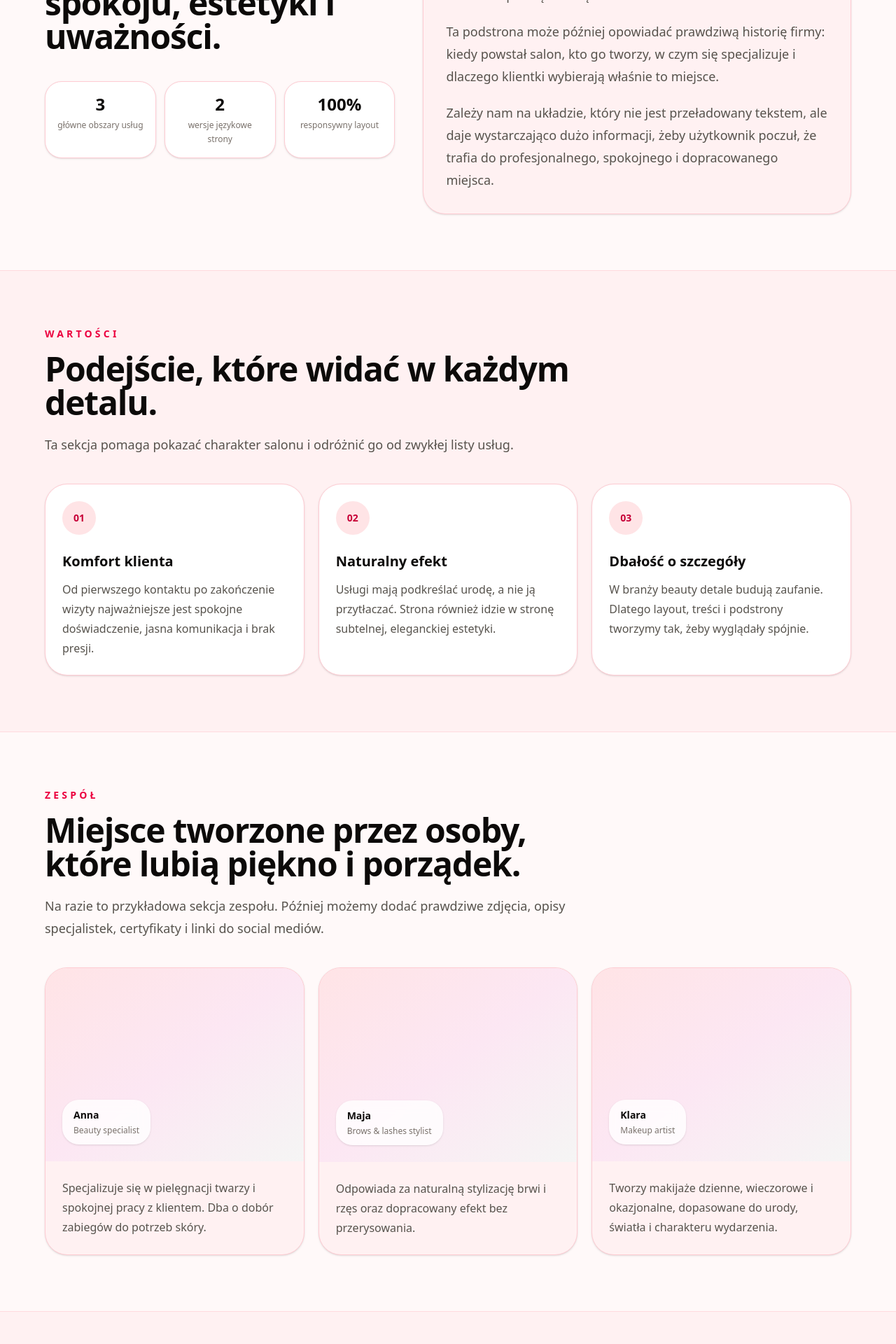
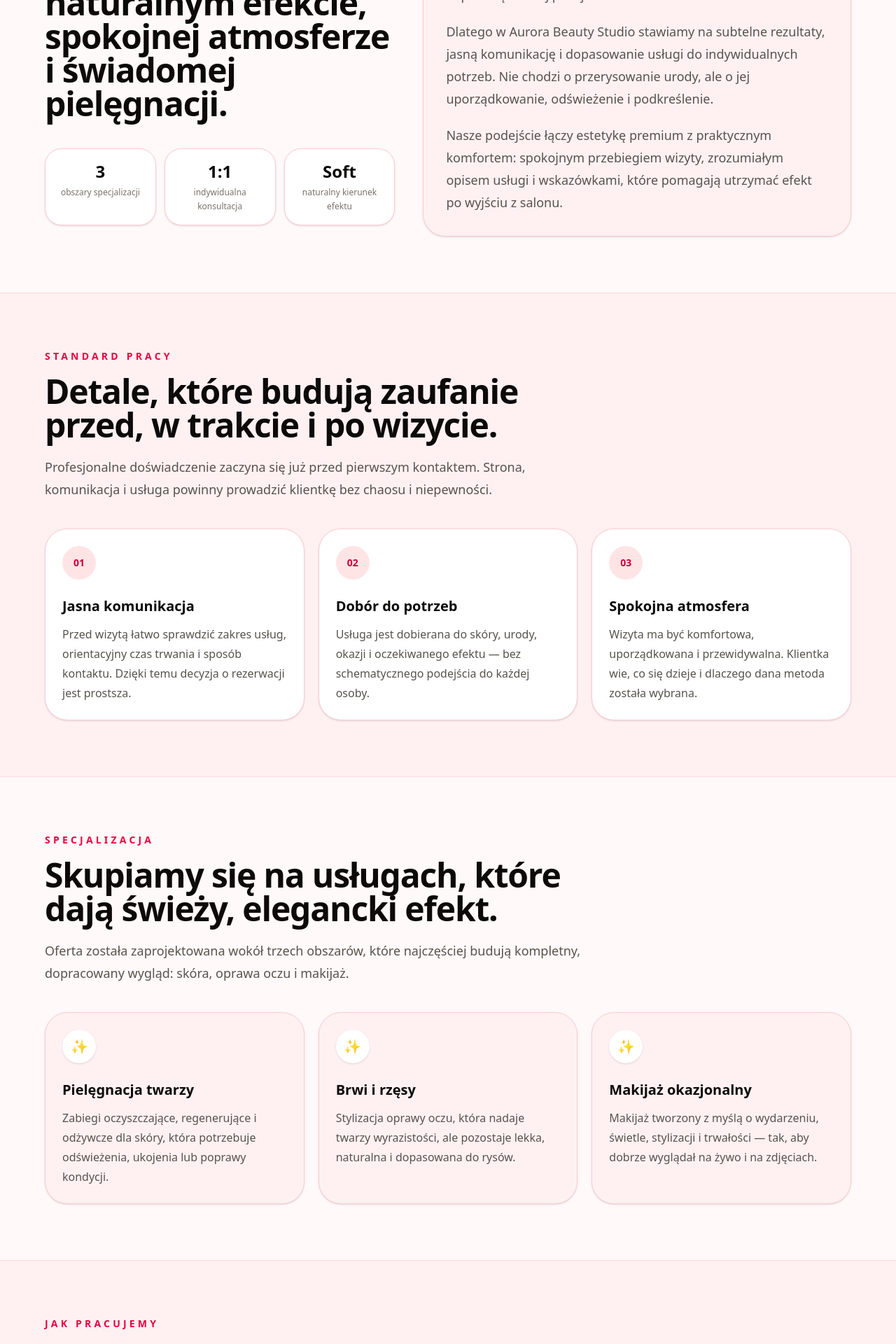
Before and after one commit to PiotrZandecki/aurora-beauty-site, a Next.js app: page /about in a window 1280 px wide. Shown: the part 800-2720 px from the top of the page at 70% size. Built offline with nearby package versions, Linux system fonts and the light colour scheme.

Commit message:
Finalize business about page

```diff
--- a/src/app/about/page.tsx
+++ b/src/app/about/page.tsx
@@ -20,11 +20,11 @@ export default function AboutPage() {
         <div className="mx-auto grid max-w-6xl gap-10 md:grid-cols-[0.9fr_1.1fr] md:items-start">
           <div>
             <p className="mb-4 text-sm font-semibold uppercase tracking-[0.3em] text-rose-600 dark:text-rose-300">
-              {content.storyEyebrow}
+              {content.approachEyebrow}
             </p>
 
             <h2 className="text-3xl font-semibold tracking-tight text-stone-950 md:text-5xl dark:text-rose-50">
-              {content.storyTitle}
+              {content.approachTitle}
             </h2>
 
             <dl className="mt-10 grid grid-cols-3 gap-3">
@@ -47,7 +47,7 @@ export default function AboutPage() {
 
           <div className="rounded-4xl border border-rose-200 bg-rose-50 p-6 shadow-sm dark:border-stone-800 dark:bg-stone-950 md:p-8">
             <div className="space-y-5">
-              {content.storyParagraphs.map((paragraph) => (
+              {content.approachParagraphs.map((paragraph) => (
                 <p
                   key={paragraph}
                   className="text-lg leading-8 text-stone-600 dark:text-stone-300"
@@ -63,15 +63,15 @@ export default function AboutPage() {
       <section className="px-5 py-20">
         <div className="mx-auto max-w-6xl">
           <SectionHeader
-            eyebrow={content.valuesEyebrow}
-            title={content.valuesTitle}
-            description={content.valuesDescription}
+            eyebrow={content.standardsEyebrow}
+            title={content.standardsTitle}
+            description={content.standardsDescription}
           />
 
           <div className="mt-10 grid gap-5 md:grid-cols-3">
-            {content.values.map((value, index) => (
+            {content.standards.map((standard, index) => (
               <article
-                key={value.title}
+                key={standard.title}
                 className="rounded-4xl border border-rose-200 bg-white p-6 shadow-sm transition hover:-translate-y-1 hover:shadow-xl hover:shadow-rose-200/60 dark:border-stone-800 dark:bg-stone-900 dark:hover:shadow-black/30"
               >
                 <div className="mb-6 flex size-12 items-center justify-center rounded-full bg-rose-100 text-sm font-semibold text-rose-700 dark:bg-rose-950 dark:text-rose-200">
@@ -79,11 +79,11 @@ export default function AboutPage() {
                 </div>
 
                 <h3 className="text-xl font-semibold text-stone-950 dark:text-rose-50">
-                  {value.title}
+                  {standard.title}
                 </h3>
 
                 <p className="mt-3 leading-7 text-stone-600 dark:text-stone-300">
-                  {value.description}
+                  {standard.description}
                 </p>
               </article>
             ))}
@@ -94,34 +94,28 @@ export default function AboutPage() {
       <section className="border-y border-rose-200/70 bg-white/60 px-5 py-20 dark:border-stone-800 dark:bg-stone-900/40">
         <div className="mx-auto max-w-6xl">
           <SectionHeader
-            eyebrow={content.teamEyebrow}
-            title={content.teamTitle}
-            description={content.teamDescription}
+            eyebrow={content.specializationEyebrow}
+            title={content.specializationTitle}
+            description={content.specializationDescription}
           />
 
           <div className="mt-10 grid gap-5 md:grid-cols-3">
-            {content.team.map((member) => (
+            {content.specializations.map((specialization) => (
               <article
-                key={member.name}
-                className="overflow-hidden rounded-4xl border border-rose-200 bg-rose-50 shadow-sm dark:border-stone-800 dark:bg-stone-950"
+                key={specialization.title}
+                className="rounded-4xl border border-rose-200 bg-rose-50 p-6 shadow-sm dark:border-stone-800 dark:bg-stone-950"
               >
-                <div className="flex aspect-4/3 items-end bg-linear-to-br from-rose-100 via-pink-100 to-stone-100 p-6 dark:from-stone-800 dark:via-stone-900 dark:to-rose-950">
-                  <div className="rounded-3xl bg-white/80 px-4 py-3 shadow-sm backdrop-blur dark:bg-stone-950/70">
-                    <p className="text-sm font-semibold text-stone-950 dark:text-rose-50">
-                      {member.name}
-                    </p>
-
-                    <p className="mt-1 text-xs text-stone-500 dark:text-stone-400">
-                      {member.role}
-                    </p>
-                  </div>
+                <div className="mb-6 flex size-12 items-center justify-center rounded-full bg-white text-xl shadow-sm dark:bg-stone-900">
+                  ✨
                 </div>
 
-                <div className="p-6">
-                  <p className="leading-7 text-stone-600 dark:text-stone-300">
-                    {member.description}
-                  </p>
-                </div>
+                <h3 className="text-xl font-semibold text-stone-950 dark:text-rose-50">
+                  {specialization.title}
+                </h3>
+
+                <p className="mt-3 leading-7 text-stone-600 dark:text-stone-300">
+                  {specialization.description}
+                </p>
               </article>
             ))}
           </div>
@@ -129,6 +123,37 @@ export default function AboutPage() {
       </section>
 
       <section className="px-5 py-20">
+        <div className="mx-auto max-w-6xl">
+          <SectionHeader
+            eyebrow={content.processEyebrow}
+            title={content.processTitle}
+            description={content.processDescription}
+          />
+
+          <div className="mt-10 grid gap-4 md:grid-cols-4">
+            {content.processSteps.map((step, index) => (
+              <article
+                key={step.title}
+                className="rounded-4xl border border-rose-200 bg-white p-6 shadow-sm dark:border-stone-800 dark:bg-stone-900"
+              >
+                <div className="mb-6 flex size-12 items-center justify-center rounded-full bg-rose-100 text-sm font-semibold text-rose-700 dark:bg-rose-950 dark:text-rose-200">
+                  0{index + 1}
+                </div>
+
+                <h3 className="text-lg font-semibold text-stone-950 dark:text-rose-50">
+                  {step.title}
+                </h3>
+
+                <p className="mt-3 leading-7 text-stone-600 dark:text-stone-300">
+                  {step.description}
+                </p>
+              </article>
+            ))}
+          </div>
+        </div>
+      </section>
+
+      <section className="border-y border-rose-200/70 bg-white/60 px-5 py-20 dark:border-stone-800 dark:bg-stone-900/40">
         <div className="mx-auto grid max-w-6xl gap-8 md:grid-cols-[1fr_1fr] md:items-center">
           <div className="rounded-4xl border border-rose-200 bg-white p-6 shadow-sm dark:border-stone-800 dark:bg-stone-900 md:p-8">
             <h2 className="text-3xl font-semibold tracking-tight text-stone-950 md:text-5xl dark:text-rose-50">
@@ -161,8 +186,8 @@ export default function AboutPage() {
 
                 <p className="mt-4 text-2xl font-semibold text-stone-950 dark:text-rose-50">
                   {language === "pl"
-                    ? "Tutaj później możemy dodać zdjęcie salonu."
-                    : "Later we can add a real studio photo here."}
+                    ? "Naturalny efekt. Spokojna atmosfera. Dopracowany detal."
+                    : "Natural result. Calm atmosphere. Refined detail."}
                 </p>
               </div>
             </div>
--- a/src/content/aboutContent.ts
+++ b/src/content/aboutContent.ts
@@ -5,33 +5,46 @@ type AboutStat = {
   label: string;
 };
 
-type AboutValue = {
+type AboutStandard = {
   title: string;
   description: string;
 };
 
-type TeamMember = {
-  name: string;
-  role: string;
+type AboutSpecialization = {
+  title: string;
+  description: string;
+};
+
+type AboutProcessStep = {
+  title: string;
   description: string;
 };
 
 type AboutContent = {
-  storyEyebrow: string;
-  storyTitle: string;
-  storyParagraphs: string[];
+  approachEyebrow: string;
+  approachTitle: string;
+  approachParagraphs: string[];
   stats: AboutStat[];
-  valuesEyebrow: string;
-  valuesTitle: string;
-  valuesDescription: string;
-  values: AboutValue[];
-  teamEyebrow: string;
-  teamTitle: string;
-  teamDescription: string;
-  team: TeamMember[];
+
+  standardsEyebrow: string;
+  standardsTitle: string;
+  standardsDescription: string;
+  standards: AboutStandard[];
+
+  specializationEyebrow: string;
+  specializationTitle: string;
+  specializationDescription: string;
+  specializations: AboutSpecialization[];
+
+  processEyebrow: string;
+  processTitle: string;
+  processDescription: string;
+  processSteps: AboutProcessStep[];
+
   studioTitle: string;
   studioDescription: string;
   studioHighlights: string[];
+
   ctaTitle: string;
   ctaDescription: string;
   ctaButton: string;
@@ -39,148 +52,212 @@ type AboutContent = {
 
 export const aboutContent: Record<Language, AboutContent> = {
   pl: {
-    storyEyebrow: "Nasza historia",
-    storyTitle: "Beauty studio stworzone wokół spokoju, estetyki i uważności.",
-    storyParagraphs: [
-      "Aurora Beauty Studio to przykładowa marka salonu beauty, którą wykorzystujemy jako bazę do dalszego dopracowania projektu. Strona ma od początku komunikować elegancję, zaufanie i prostą ścieżkę do kontaktu.",
-      "Ta podstrona może później opowiadać prawdziwą historię firmy: kiedy powstał salon, kto go tworzy, w czym się specjalizuje i dlaczego klientki wybierają właśnie to miejsce.",
-      "Zależy nam na układzie, który nie jest przeładowany tekstem, ale daje wystarczająco dużo informacji, żeby użytkownik poczuł, że trafia do profesjonalnego, spokojnego i dopracowanego miejsca.",
+    approachEyebrow: "Filozofia salonu",
+    approachTitle:
+      "Aurora Beauty Studio powstało z myślą o naturalnym efekcie, spokojnej atmosferze i świadomej pielęgnacji.",
+    approachParagraphs: [
+      "Wizyta w salonie beauty powinna być czymś więcej niż tylko wykonaniem usługi. To moment, w którym klientka może poczuć się zaopiekowana, wysłuchana i pewna, że wybrany efekt naprawdę do niej pasuje.",
+      "Dlatego w Aurora Beauty Studio stawiamy na subtelne rezultaty, jasną komunikację i dopasowanie usługi do indywidualnych potrzeb. Nie chodzi o przerysowanie urody, ale o jej uporządkowanie, odświeżenie i podkreślenie.",
+      "Nasze podejście łączy estetykę premium z praktycznym komfortem: spokojnym przebiegiem wizyty, zrozumiałym opisem usługi i wskazówkami, które pomagają utrzymać efekt po wyjściu z salonu.",
     ],
     stats: [
-      { value: "3", label: "główne obszary usług" },
-      { value: "2", label: "wersje językowe strony" },
-      { value: "100%", label: "responsywny layout" },
+      { value: "3", label: "obszary specjalizacji" },
+      { value: "1:1", label: "indywidualna konsultacja" },
+      { value: "Soft", label: "naturalny kierunek efektu" },
     ],
-    valuesEyebrow: "Wartości",
-    valuesTitle: "Podejście, które widać w każdym detalu.",
-    valuesDescription:
-      "Ta sekcja pomaga pokazać charakter salonu i odróżnić go od zwykłej listy usług.",
-    values: [
+
+    standardsEyebrow: "Standard pracy",
+    standardsTitle:
+      "Detale, które budują zaufanie przed, w trakcie i po wizycie.",
+    standardsDescription:
+      "Profesjonalne doświadczenie zaczyna się już przed pierwszym kontaktem. Strona, komunikacja i usługa powinny prowadzić klientkę bez chaosu i niepewności.",
+    standards: [
       {
-        title: "Komfort klienta",
+        title: "Jasna komunikacja",
         description:
-          "Od pierwszego kontaktu po zakończenie wizyty najważniejsze jest spokojne doświadczenie, jasna komunikacja i brak presji.",
+          "Przed wizytą łatwo sprawdzić zakres usług, orientacyjny czas trwania i sposób kontaktu. Dzięki temu decyzja o rezerwacji jest prostsza.",
       },
       {
-        title: "Naturalny efekt",
+        title: "Dobór do potrzeb",
         description:
-          "Usługi mają podkreślać urodę, a nie ją przytłaczać. Strona również idzie w stronę subtelnej, eleganckiej estetyki.",
+          "Usługa jest dobierana do skóry, urody, okazji i oczekiwanego efektu — bez schematycznego podejścia do każdej osoby.",
       },
       {
-        title: "Dbałość o szczegóły",
+        title: "Spokojna atmosfera",
         description:
-          "W branży beauty detale budują zaufanie. Dlatego layout, treści i podstrony tworzymy tak, żeby wyglądały spójnie.",
+          "Wizyta ma być komfortowa, uporządkowana i przewidywalna. Klientka wie, co się dzieje i dlaczego dana metoda została wybrana.",
       },
     ],
-    teamEyebrow: "Zespół",
-    teamTitle: "Miejsce tworzone przez osoby, które lubią piękno i porządek.",
-    teamDescription:
-      "Na razie to przykładowa sekcja zespołu. Później możemy dodać prawdziwe zdjęcia, opisy specjalistek, certyfikaty i linki do social mediów.",
-    team: [
+
+    specializationEyebrow: "Specjalizacja",
+    specializationTitle:
+      "Skupiamy się na usługach, które dają świeży, elegancki efekt.",
+    specializationDescription:
+      "Oferta została zaprojektowana wokół trzech obszarów, które najczęściej budują kompletny, dopracowany wygląd: skóra, oprawa oczu i makijaż.",
+    specializations: [
       {
-        name: "Anna",
-        role: "Beauty specialist",
+        title: "Pielęgnacja twarzy",
         description:
-          "Specjalizuje się w pielęgnacji twarzy i spokojnej pracy z klientem. Dba o dobór zabiegów do potrzeb skóry.",
+          "Zabiegi oczyszczające, regenerujące i odżywcze dla skóry, która potrzebuje odświeżenia, ukojenia lub poprawy kondycji.",
       },
       {
-        name: "Maja",
-        role: "Brows & lashes stylist",
+        title: "Brwi i rzęsy",
         description:
-          "Odpowiada za naturalną stylizację brwi i rzęs oraz dopracowany efekt bez przerysowania.",
+          "Stylizacja oprawy oczu, która nadaje twarzy wyrazistości, ale pozostaje lekka, naturalna i dopasowana do rysów.",
       },
       {
-        name: "Klara",
-        role: "Makeup artist",
+        title: "Makijaż okazjonalny",
         description:
-          "Tworzy makijaże dzienne, wieczorowe i okazjonalne, dopasowane do urody, światła i charakteru wydarzenia.",
+          "Makijaż tworzony z myślą o wydarzeniu, świetle, stylizacji i trwałości — tak, aby dobrze wyglądał na żywo i na zdjęciach.",
       },
     ],
-    studioTitle: "Klimat salonu ma znaczenie.",
+
+    processEyebrow: "Jak pracujemy",
+    processTitle:
+      "Prosty proces, który daje klientce poczucie kontroli i spokoju.",
+    processDescription:
+      "Każda usługa powinna mieć jasny przebieg — od pierwszego pytania, przez dobór metody, aż po zalecenia po wizycie.",
+    processSteps: [
+      {
+        title: "Rozpoznanie potrzeb",
+        description:
+          "Zaczynamy od krótkiej rozmowy: czego potrzebujesz, jaki efekt lubisz i czy są kwestie, które trzeba uwzględnić.",
+      },
+      {
+        title: "Dobór usługi",
+        description:
+          "Na podstawie oczekiwań i aktualnych potrzeb dobieramy usługę, zakres pracy oraz odpowiedni kierunek estetyczny.",
+      },
+      {
+        title: "Spokojna realizacja",
+        description:
+          "Usługa przebiega w uporządkowany sposób, z naciskiem na komfort, higienę, precyzję i naturalny efekt.",
+      },
+      {
+        title: "Zalecenia po wizycie",
+        description:
+          "Po zakończeniu otrzymujesz jasne wskazówki, które pomagają utrzymać efekt i świadomie planować kolejne wizyty.",
+      },
+    ],
+
+    studioTitle: "Miejsce, które ma wspierać decyzję, a nie ją przyspieszać.",
     studioDescription:
-      "Ta część może później opisywać wnętrze, lokalizację, atmosferę i standard obsługi. Dobrze sprawdzi się też jako miejsce na zdjęcie salonu.",
+      "Aurora Beauty Studio to przestrzeń dla osób, które szukają estetyki premium bez presji i przesady. Strona, oferta i komunikacja mają pomóc spokojnie wybrać usługę, zrozumieć jej efekt i skontaktować się wtedy, gdy decyzja jest gotowa.",
     studioHighlights: [
-      "spokojna, elegancka przestrzeń",
-      "jasna komunikacja przed wizytą",
-      "usługi dopasowane do potrzeb",
-      "możliwość rozbudowy o zdjęcia i certyfikaty",
+      "subtelna estetyka i naturalny kierunek pracy",
+      "jasne opisy usług i orientacyjny zakres cen",
+      "komunikacja nastawiona na komfort klientki",
+      "możliwość dobrania usługi przed wizytą",
     ],
-    ctaTitle: "Chcesz poznać ofertę bliżej?",
+
+    ctaTitle:
+      "Chcesz zobaczyć, która usługa najlepiej pasuje do Twoich potrzeb?",
     ctaDescription:
-      "Po poznaniu historii i podejścia salonu użytkownik powinien mieć prostą drogę do usług albo kontaktu.",
+      "Przejdź do oferty i sprawdź główne obszary pracy salonu. Jeśli nie masz pewności, możesz od razu skontaktować się i opisać oczekiwany efekt.",
     ctaButton: "Zobacz usługi",
   },
 
   en: {
-    storyEyebrow: "Our story",
-    storyTitle: "A beauty studio built around calm, aesthetics and attention.",
-    storyParagraphs: [
-      "Aurora Beauty Studio is a sample beauty brand used as a base for further project refinement. From the start, the website should communicate elegance, trust and a simple path to contact.",
-      "Later, this page can tell the real story of the business: when the studio was created, who stands behind it, what it specializes in and why clients choose this place.",
-      "The goal is a layout that is not overloaded with text, but gives enough information for visitors to feel that they are entering a professional, calm and carefully designed space.",
+    approachEyebrow: "Studio philosophy",
+    approachTitle:
+      "Aurora Beauty Studio was created around natural results, a calm atmosphere and thoughtful beauty care.",
+    approachParagraphs: [
+      "A beauty visit should be more than just completing a service. It should be a moment when the client feels taken care of, listened to and confident that the chosen result truly suits them.",
+      "That is why Aurora Beauty Studio focuses on subtle results, clear communication and services tailored to individual needs. The goal is not to overpower natural beauty, but to refine, refresh and enhance it.",
+      "Our approach combines premium aesthetics with practical comfort: a calm visit, a clear explanation of the service and aftercare guidance that helps maintain the result beyond the studio.",
     ],
     stats: [
-      { value: "3", label: "main service areas" },
-      { value: "2", label: "website languages" },
-      { value: "100%", label: "responsive layout" },
+      { value: "3", label: "specialized service areas" },
+      { value: "1:1", label: "individual consultation" },
+      { value: "Soft", label: "natural result direction" },
     ],
-    valuesEyebrow: "Values",
-    valuesTitle: "An approach visible in every detail.",
-    valuesDescription:
-      "This section helps show the studio character and makes it more than just a list of services.",
-    values: [
+
+    standardsEyebrow: "Work standard",
+    standardsTitle:
+      "Details that build trust before, during and after the visit.",
+    standardsDescription:
+      "A professional experience begins before the first contact. The website, communication and service should guide the client without confusion or uncertainty.",
+    standards: [
       {
-        title: "Client comfort",
+        title: "Clear communication",
         description:
-          "From the first contact to the end of the visit, the focus is a calm experience, clear communication and no pressure.",
+          "Before the visit, it is easy to check the service scope, approximate duration and contact options. This makes the booking decision simpler.",
       },
       {
-        title: "Natural results",
+        title: "Needs-based selection",
         description:
-          "Services are meant to enhance beauty, not overwhelm it. The website follows the same subtle and elegant direction.",
+          "The service is selected according to skin, natural features, occasion and expected result — without a one-size-fits-all approach.",
       },
       {
-        title: "Attention to detail",
+        title: "Calm atmosphere",
         description:
-          "In beauty, details build trust. That is why the layout, content and subpages are designed to feel consistent.",
+          "The visit should feel comfortable, structured and predictable. The client knows what is happening and why a given method was chosen.",
       },
     ],
-    teamEyebrow: "Team",
-    teamTitle: "A place created by people who appreciate beauty and clarity.",
-    teamDescription:
-      "For now, this is a sample team section. Later we can add real photos, specialist descriptions, certificates and social media links.",
-    team: [
+
+    specializationEyebrow: "Specialization",
+    specializationTitle:
+      "We focus on services that create a fresh, elegant result.",
+    specializationDescription:
+      "The offer is built around three areas that most often create a complete, polished appearance: skin, eye-area styling and makeup.",
+    specializations: [
       {
-        name: "Anna",
-        role: "Beauty specialist",
+        title: "Facial care",
         description:
-          "Specializes in facial care and calm client work. Focuses on choosing treatments according to skin needs.",
+          "Cleansing, regenerating and nourishing treatments for skin that needs refreshment, comfort or improved condition.",
       },
       {
-        name: "Maja",
-        role: "Brows & lashes stylist",
+        title: "Brows and lashes",
         description:
-          "Responsible for natural brow and lash styling with a polished effect that does not feel exaggerated.",
+          "Eye-area styling that adds definition to the face while staying light, natural and adjusted to individual features.",
       },
       {
-        name: "Klara",
-        role: "Makeup artist",
+        title: "Occasion makeup",
         description:
-          "Creates day, evening and occasional makeup adjusted to natural features, lighting and the event character.",
+          "Makeup created with the event, lighting, outfit and durability in mind — designed to look good in person and in photos.",
       },
     ],
-    studioTitle: "The studio atmosphere matters.",
+
+    processEyebrow: "How we work",
+    processTitle: "A simple process that gives the client clarity and calm.",
+    processDescription:
+      "Every service should have a clear flow — from the first question, through method selection, to aftercare guidance.",
+    processSteps: [
+      {
+        title: "Understanding needs",
+        description:
+          "We start with a short conversation: what you need, what result you like and whether there are any details to consider.",
+      },
+      {
+        title: "Choosing the service",
+        description:
+          "Based on expectations and current needs, the service, work scope and aesthetic direction are selected.",
+      },
+      {
+        title: "Calm delivery",
+        description:
+          "The service is performed in a structured way, with focus on comfort, hygiene, precision and natural results.",
+      },
+      {
+        title: "Aftercare guidance",
+        description:
+          "After the visit, you receive clear guidance to help maintain the result and plan future visits consciously.",
+      },
+    ],
+
+    studioTitle: "A place designed to support the decision, not rush it.",
     studioDescription:
-      "This section can later describe the interior, location, atmosphere and service standard. It is also a good place for a studio photo.",
+      "Aurora Beauty Studio is a space for people looking for premium aesthetics without pressure or exaggeration. The website, offer and communication are designed to help clients calmly choose a service, understand the result and get in touch when they are ready.",
     studioHighlights: [
-      "calm and elegant space",
-      "clear communication before the visit",
-      "services adjusted to client needs",
-      "ready to expand with photos and certificates",
+      "subtle aesthetics and natural result direction",
+      "clear service descriptions and approximate pricing",
+      "communication focused on client comfort",
+      "support in choosing the right service before the visit",
     ],
-    ctaTitle: "Want to explore the offer?",
+
+    ctaTitle: "Want to see which service best matches your needs?",
     ctaDescription:
-      "After learning about the studio story and approach, visitors should have a simple path to services or contact.",
+      "Explore the offer and check the studio’s main service areas. If you are not sure, you can get in touch and describe the result you want.",
     ctaButton: "View services",
   },
 };
```
